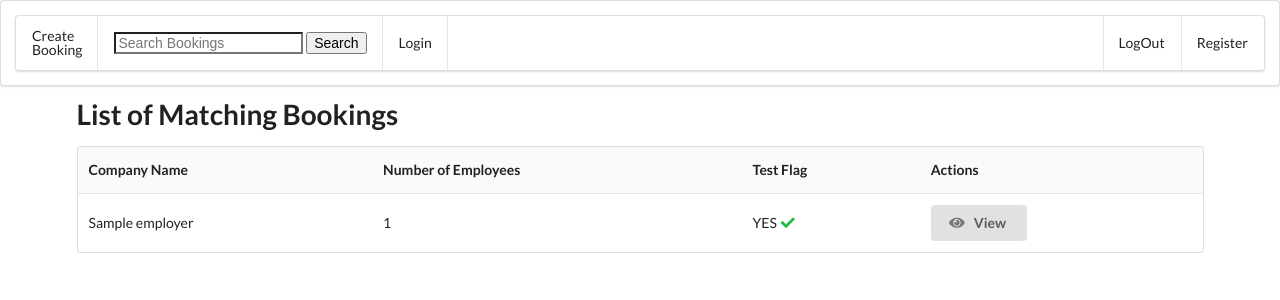
After one commit to DelroyGayle/manx-airlines-booking-system-pp4-version2, a Django app: template templates/booking/search-bookings.html in a window 1280 px wide. The commit adds this page. Shown: the top 300 px of the page. Run offline with Django 3.2, Linux system fonts and the light colour scheme; the template is opened without the code that fills it: values that come from a table or form of the project are taken from there, others are empty; tables that the repository leaves empty hold one stand-in row (values such as "Sample post"); some libraries are stand-ins or nearby versions.

Commit message:
Add Search Functionality

```diff
--- a/booking/urls.py
+++ b/booking/urls.py
@@ -5,4 +5,5 @@ urlpatterns = [
     path('', views.homepage, name='home'),
     path('create/', views.create_booking, name='create-booking'),
     path('booking/<id>/', views.view_booking, name='view-booking'),
+    path('search-bookings/', views.search_bookings, name='search-bookings'),
 ]
--- /dev/null
+++ b/templates/booking/search-bookings.html
@@ -0,0 +1,75 @@
+{% extends 'includes/base.html' %}
+{% block title %}
+
+Search Bookings
+
+{% endblock %}
+
+{% load static %}
+
+
+{% block content %}
+
+
+  <h1 class="ui header">List of Matching Bookings</h1>
+
+  {% if queryset %}
+
+
+  <table class="ui table">
+
+    <thead>
+
+        <tr>
+            <th>Company Name</th>
+            <th>Number of Employees</th>
+            <th>Test Flag</th>
+            <th>Actions</th>
+        </tr>
+    </thead>
+
+    <tbody>
+
+        {% for element in queryset %}
+
+        <tr>
+
+            <td>{{element.company_name}}</td>
+            <td>{{element.number_of_employees}}</td>
+            <td>
+
+                {% if element.employer_test_flag %}
+                    YES <i class="check icon green"></i>
+
+                {% else %}
+                    NO <i class="window close icon red"></i>
+                {% endif %}
+
+            </td>
+
+            <td>
+                <a href={% url 'view-booking' element.pk %} class="ui button">
+                    <i class="eye icon"></i> View
+                </a>
+            </td>
+
+        </tr>
+
+
+        {% endfor %}
+
+
+
+    </tbody>
+
+  </table>
+
+
+  {% else %}
+
+      <h2 class="ui header">No Booking matched the Search Criteria</h2>
+
+  {% endif %}
+
+
+{% endblock content %}
--- a/templates/includes/navbar.html
+++ b/templates/includes/navbar.html
@@ -4,8 +4,7 @@
     <div class="ui stackable menu">
         <a href={% url 'create-booking' %} class="item">Create<br>Booking</a>
         <div class="item">
-            <form action="" method="get">
-                {% csrf_token %}
+            <form action={% url 'search-bookings' %} method="get">
                 <input type="text" name="query" placeholder="Search Bookings">
                 <button type="submit">Search</button>
             </form>
```
Also changed, not shown: booking/views.py (+12 -0 lines).
